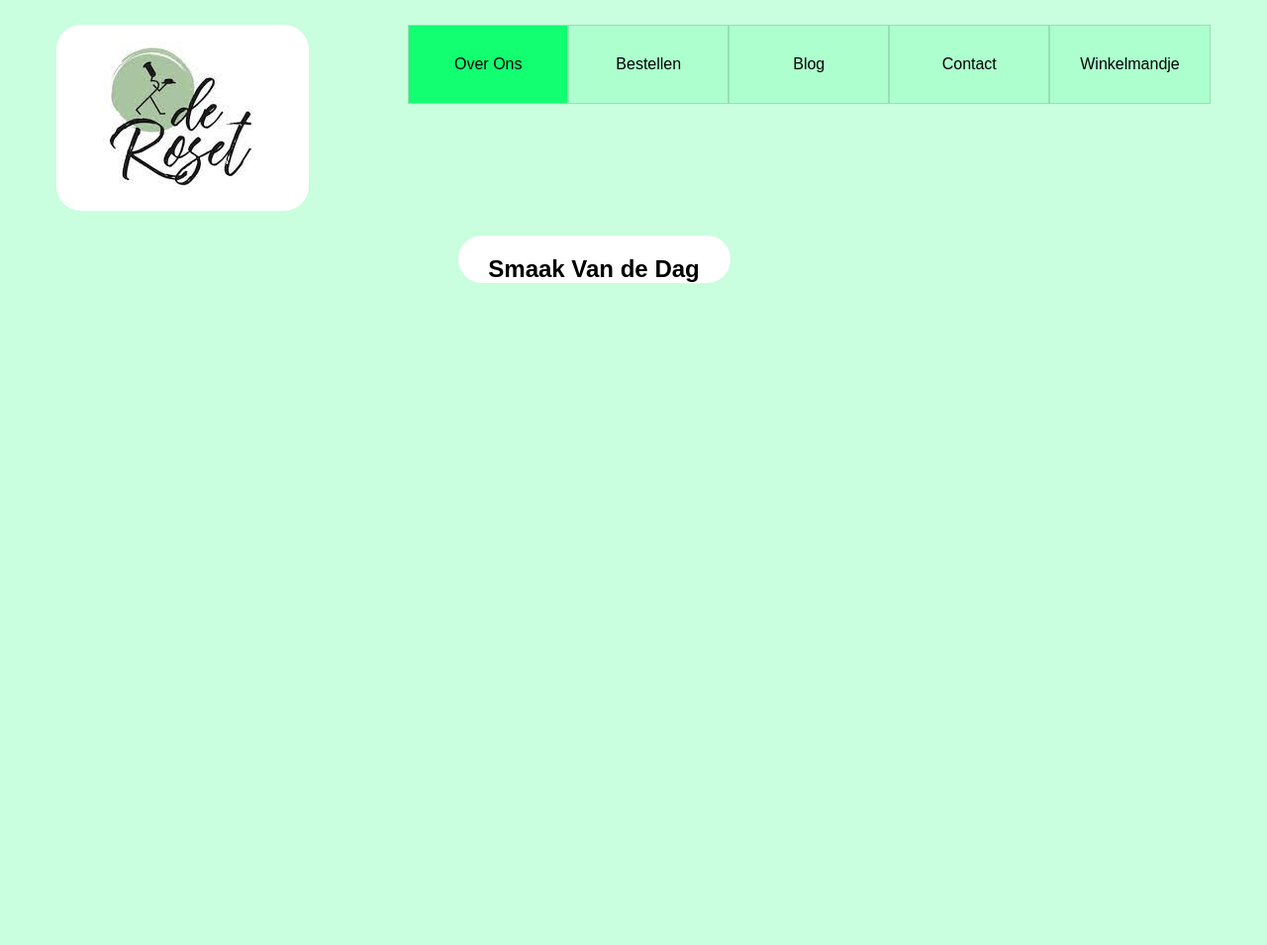
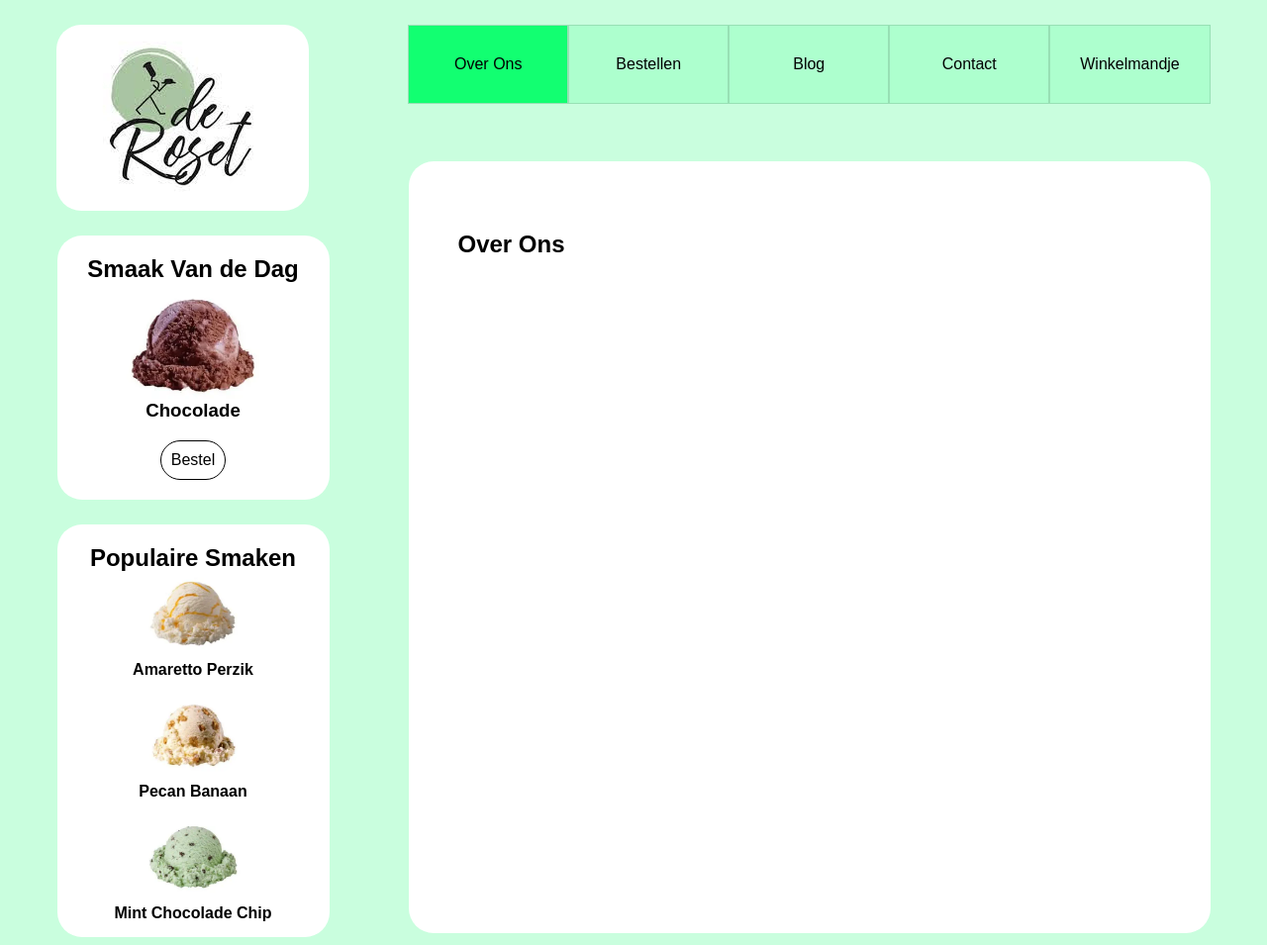
Before and after one commit to dennisdalmolen/de-roset, a PHP site: page / in a window 1280 px wide. Shown: the whole page at 99% size. Before the commit the page ends 286 px from the top, so only its background shows below. Run offline with PHP 8.4, Linux system fonts and the light colour scheme.

Commit message:
Index Changes

```diff
--- a/index.php
+++ b/index.php
@@ -8,7 +8,7 @@
     <meta name="viewport" content="width=device-width, initial-scale=1.0">
     <link rel="stylesheet" href="style.css">
     <link rel="stylesheet" href="responsive.css">
-    <link rel="icon" type="image/x-icon" href="images/favicon.ico">
+    <link rel="icon" type="image/x-icon" href="/images/favicon.ico">
     <title>De Roset</title>
 
 </head>
@@ -52,13 +52,53 @@
                     <h2>Smaak Van de Dag</h2>
                 </div>
                 <div class="ijs-image">
+                    <img src="images/ijs-fotos/ChocolateMarshmallow-300x258.jpg" alt="">
+                </div>
+                <div class="text-1">
+                    <h3>Chocolade</h3>
+                </div>
+                <a href="#">
+                    <div class="bestel-knop-1">
+                        Bestel
+                    </div>
+                </a>
+            </div>
 
+            <div class="populaire-smaken">
+                <div class="main-text">
+                    <h2>Populaire Smaken</h2>
+                </div>
+                <div class="ijs-image">
+                    <img src="images/ijs-fotos/PremiumAmarettoPeachCharlotte.jpg" alt="">
+                </div>
+                <div class="text-1">
+                    <h4>Amaretto Perzik</h4>
+                </div>
+                <div class="ijs-image">
+                    <img src="images/ijs-fotos/PremiumBananaPecan-300x258.jpg" alt="">
+                </div>
+                <div class="text-1">
+                    <h4>Pecan Banaan</h4>
+                </div>
+                <div class="ijs-image">
+                    <img src="images/ijs-fotos/PremiumMintChocolateChip-300x258.jpg" alt="">
+                </div>
+                <div class="text-1">
+                    <h4>Mint Chocolade Chip</h4>
+                </div>
+            </div>
+        </div>
+
+        <div class="main-right">
+
+            <div class="main-main">
+                <div class="main-overons">
+                    <div class="main-text">
+                        <h2>Over Ons</h2>
+                    </div>
                 </div>
             </div>
 
-            <div class="populaire-smaken">
-
-            </div>
         </div>
 
     </div>
```
